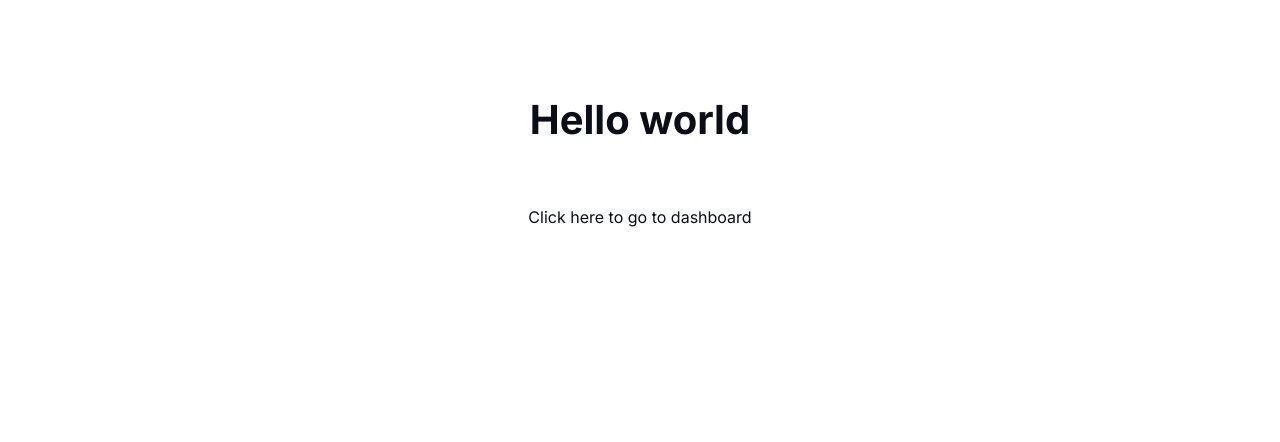
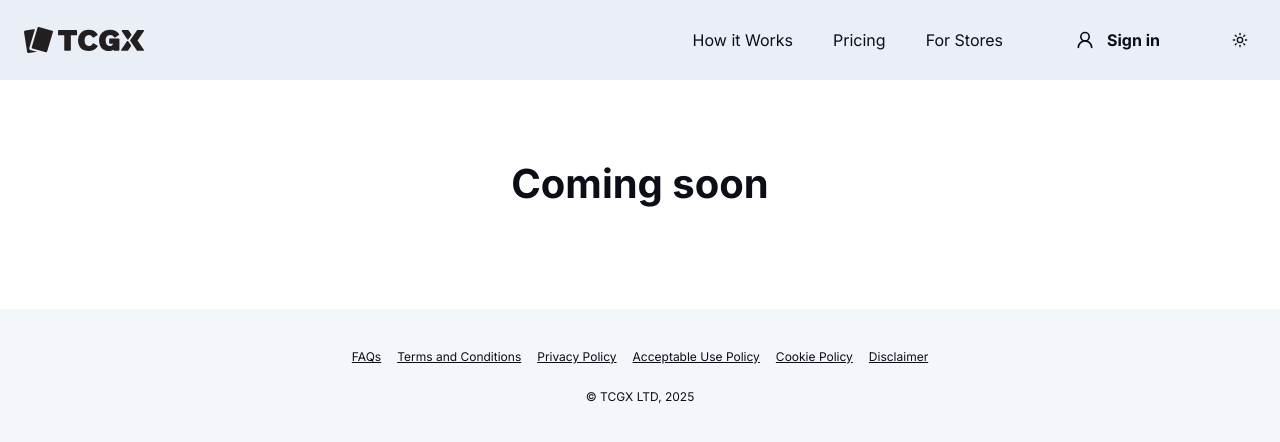
Before and after one commit to tcgx-app/marketing-site, a Next.js app: page / in a window 1280 px wide. Shown: the top 442 px of the page. Built offline with nearby package versions, Linux system fonts and the light colour scheme.

Commit message:
feat: implement Footer, MainNav, and ThemeSwitcher components; update layout and home page

```diff
--- /dev/null
+++ b/src/app/_components/footer.tsx
@@ -0,0 +1,39 @@
+import Link from 'next/link'
+
+export function Footer() {
+  const appUrl = 'https://app.tcgx.co.uk'
+
+  return (
+    <footer className='bg-muted dark:bg-muted/40 w-full space-y-6 p-10'>
+      <div className='flex flex-wrap justify-center gap-4'>
+        <Link href={`${appUrl}/faqs`} className='text-xs underline'>
+          FAQs
+        </Link>
+        <Link
+          href={`${appUrl}/terms-and-conditions`}
+          className='text-xs underline'
+        >
+          Terms and Conditions
+        </Link>
+        <Link href={`${appUrl}/privacy-policy`} className='text-xs underline'>
+          Privacy Policy
+        </Link>
+        <Link
+          href={`${appUrl}/acceptable-use-policy`}
+          className='text-xs underline'
+        >
+          Acceptable Use Policy
+        </Link>
+        <Link href={`${appUrl}/cookie-policy`} className='text-xs underline'>
+          Cookie Policy
+        </Link>
+        <Link href={`${appUrl}/disclaimer`} className='text-xs underline'>
+          Disclaimer
+        </Link>
+      </div>
+      <p className='flex justify-center text-xs'>
+        © TCGX LTD, {new Date().getFullYear()}
+      </p>
+    </footer>
+  )
+}
--- /dev/null
+++ b/src/app/_components/main-nav.tsx
@@ -0,0 +1,193 @@
+'use client'
+
+import { useState } from 'react'
+import Link from 'next/link'
+import Image from 'next/image'
+import { Menu, UserRound } from 'lucide-react'
+
+import { Button } from '@/_components/ui/button'
+import {
+  Sheet,
+  SheetContent,
+  SheetTitle,
+  SheetTrigger
+} from '@/_components/ui/sheet'
+
+import { ThemeSwitcher } from './theme-switcher'
+import { Footer } from './footer'
+
+export function MainNav({
+  children
+}: Readonly<{
+  children: React.ReactNode
+}>) {
+  const appUrl = 'https://app.tcgx.co.uk'
+  const [openSheet, setOpenSheet] = useState(false)
+
+  return (
+    <>
+      <nav className='bg-accent z-10 hidden items-center gap-4 px-6 sm:py-5 lg:flex lg:w-full'>
+        <Link href='/'>
+          <Image
+            src='/assets/tcgx-black.svg'
+            alt='TCGX'
+            width='150'
+            height='100'
+            className='max-w-30 dark:hidden'
+          />
+          <Image
+            src='/assets/tcgx-white.svg'
+            alt='TCGX'
+            width='150'
+            height='100'
+            className='hidden max-w-30 dark:block'
+          />
+        </Link>
+        <div className='flex w-full items-center justify-end gap-6'>
+          <Link
+            href='/how-it-works'
+            className='text-foreground hover:bg-muted flex items-center gap-3 rounded-md p-2 transition-colors hover:no-underline'
+          >
+            <span>How it Works</span>
+          </Link>
+          <Link
+            href='/pricing'
+            className='text-foreground hover:bg-muted flex items-center gap-3 rounded-md p-2 transition-colors hover:no-underline'
+          >
+            <span>Pricing</span>
+          </Link>
+          <Link
+            href='/stores'
+            className='text-foreground hover:bg-muted flex items-center gap-3 rounded-md p-2 transition-colors hover:no-underline'
+          >
+            <span>For Stores</span>
+          </Link>
+          <Link
+            href={`${appUrl}/signin`}
+            className='text-foreground hover:bg-muted mx-8 flex items-center gap-3 rounded-md p-2 font-bold transition-colors hover:no-underline'
+          >
+            <UserRound className='h-5 w-5' />
+            <span>Sign in</span>
+          </Link>
+          <ThemeSwitcher />
+        </div>
+      </nav>
+
+      {/* Mobile menu */}
+      <div className='flex flex-col lg:gap-4 lg:py-0'>
+        <header className='bg-background sticky top-0 z-30 flex h-14 items-center justify-between gap-4 border-b px-4 lg:static lg:hidden lg:h-auto lg:border-0 lg:bg-transparent lg:px-6'>
+          <Sheet open={openSheet} onOpenChange={setOpenSheet}>
+            <Link
+              href='/'
+              className='flex w-25 shrink-0'
+              onClick={() => {
+                setOpenSheet(false)
+              }}
+            >
+              <Image
+                src='/assets/tcgx-black.svg'
+                alt='TCGX'
+                width='150'
+                height='100'
+                className='max-w-25 dark:hidden'
+              />
+              <Image
+                src='/assets/tcgx-white.svg'
+                alt='TCGX'
+                width='150'
+                height='100'
+                className='hidden max-w-25 dark:block'
+              />
+            </Link>
+            <div className='flex gap-3'>
+              <div className='text-foreground flex items-center gap-1'>
+                <ThemeSwitcher />
+              </div>
+
+              <SheetTrigger asChild>
+                <Button
+                  size='icon'
+                  variant='outline'
+                  className='border-0 lg:hidden'
+                >
+                  <Menu className='h-5 w-5' />
+                  <SheetTitle className='sr-only'>Toggle Menu</SheetTitle>
+                </Button>
+              </SheetTrigger>
+            </div>
+            <SheetContent
+              side='left'
+              className='h-dvh w-dvw overflow-y-scroll border-0 lg:max-w-5'
+            >
+              <nav className='text-18 flex h-full flex-col gap-6 pt-12 font-medium'>
+                <div className='grow space-y-6'>
+                  <Link
+                    href='/'
+                    className='absolute top-6 left-8 w-full'
+                    onClick={() => {
+                      setOpenSheet(false)
+                    }}
+                  >
+                    <Image
+                      src='/assets/tcgx-black.svg'
+                      alt='TCGX'
+                      width='150'
+                      height='100'
+                      className='max-w-25 dark:hidden'
+                    />
+                    <Image
+                      src='/assets/tcgx-white.svg'
+                      alt='TCGX'
+                      width='150'
+                      height='100'
+                      className='hidden max-w-25 dark:block'
+                    />
+                  </Link>
+                  <Link
+                    href='/how-it-works'
+                    className='text-foreground flex items-center gap-4 px-2.5'
+                    onClick={() => {
+                      setOpenSheet(false)
+                    }}
+                  >
+                    How it works
+                  </Link>
+                  <Link
+                    href='/pricing'
+                    className='text-foreground flex items-center gap-4 px-2.5'
+                    onClick={() => {
+                      setOpenSheet(false)
+                    }}
+                  >
+                    Pricing
+                  </Link>
+
+                  <Link
+                    href='/stores'
+                    className='text-foreground hover:bg-muted flex w-full items-center gap-3 rounded-md px-2.5 transition-colors hover:no-underline'
+                    onClick={() => {
+                      setOpenSheet(false)
+                    }}
+                  >
+                    <span>For Stores</span>
+                  </Link>
+                </div>
+                <div className='space-y-4'>
+                  <Link
+                    href={`${appUrl}/signin`}
+                    className='text-foreground flex items-center gap-4 px-2.5'
+                  >
+                    <UserRound className='h-5 w-5' />
+                    <span>Sign in</span>
+                  </Link>
+                </div>
+              </nav>
+            </SheetContent>
+          </Sheet>
+        </header>
+      </div>
+      {children}
+      <Footer />
+    </>
+  )
+}
--- /dev/null
+++ b/src/app/_components/theme-switcher.tsx
@@ -0,0 +1,59 @@
+'use client'
+
+import { useTheme } from 'next-themes'
+import { cn } from '@/_lib/utils'
+
+import { Button } from '@/_components/ui/button'
+import {
+  DropdownMenu,
+  DropdownMenuContent,
+  DropdownMenuItem,
+  DropdownMenuTrigger
+} from '@/_components/ui/dropdown-menu'
+
+import { Moon, Sun } from 'lucide-react'
+
+export function ThemeSwitcher() {
+  const { setTheme } = useTheme()
+
+  return (
+    <DropdownMenu>
+      <DropdownMenuTrigger asChild>
+        <Button
+          variant='outline'
+          size='icon'
+          className={cn(
+            'sm:hover:bg-muted h-10 w-10 shrink-0 cursor-pointer border-none bg-transparent sm:h-8 sm:w-8'
+          )}
+        >
+          <Sun className='h-[1.2rem] w-[1.2rem] scale-100 rotate-0 transition-all dark:scale-0 dark:-rotate-90' />
+          <Moon className='absolute h-[1.2rem] w-[1.2rem] scale-0 rotate-90 transition-all dark:scale-100 dark:rotate-0' />
+          <span className='sr-only'>Toggle theme</span>
+        </Button>
+      </DropdownMenuTrigger>
+      <DropdownMenuContent
+        align='end'
+        className='bg-muted border-none opacity-100'
+      >
+        <DropdownMenuItem
+          onClick={() => setTheme('light')}
+          className='cursor-pointer'
+        >
+          Light
+        </DropdownMenuItem>
+        <DropdownMenuItem
+          onClick={() => setTheme('dark')}
+          className='cursor-pointer'
+        >
+          Dark
+        </DropdownMenuItem>
+        <DropdownMenuItem
+          onClick={() => setTheme('system')}
+          className='cursor-pointer'
+        >
+          System
+        </DropdownMenuItem>
+      </DropdownMenuContent>
+    </DropdownMenu>
+  )
+}
--- a/src/app/layout.tsx
+++ b/src/app/layout.tsx
@@ -1,8 +1,11 @@
 import type { Metadata } from 'next'
-import { Inter } from 'next/font/google'
+import { ThemeProvider } from 'next-themes'
+
+import { MainNav } from './_components/main-nav'
 
 import '../app/tailwind.css'
 
+import { Inter } from 'next/font/google'
 const inter = Inter({ subsets: ['latin'] })
 
 export const metadata: Metadata = {
@@ -10,7 +13,7 @@ export const metadata: Metadata = {
     template: '%s | TCGX',
     default: 'TCGX'
   },
-  description: 'TCGX web app'
+  description: 'TCGX'
 }
 
 export default async function RootLayout({
@@ -20,7 +23,15 @@ export default async function RootLayout({
 }>) {
   return (
     <html lang='en' suppressHydrationWarning>
-      <body className={inter.className}>{children}</body>
+      <body className={inter.className}>
+        <ThemeProvider
+          defaultTheme='system'
+          enableSystem
+          disableTransitionOnChange
+        >
+          <MainNav>{children}</MainNav>
+        </ThemeProvider>
+      </body>
     </html>
   )
 }
--- a/src/app/page.tsx
+++ b/src/app/page.tsx
@@ -1,13 +1,7 @@
-'use client'
-
-import Link from 'next/link'
-
 export default function Home() {
   return (
-    <main className='flex min-h-screen flex-col items-center gap-10 p-24'>
-      <h1>Hello world</h1>
-
-      <Link href={'/dashboard'}>Click here to go to dashboard</Link>
+    <main className='flex h-full min-h-full grow flex-col items-center gap-10 px-4 py-10 sm:p-10 sm:py-20'>
+      <h1>Coming soon</h1>
     </main>
   )
 }
```
